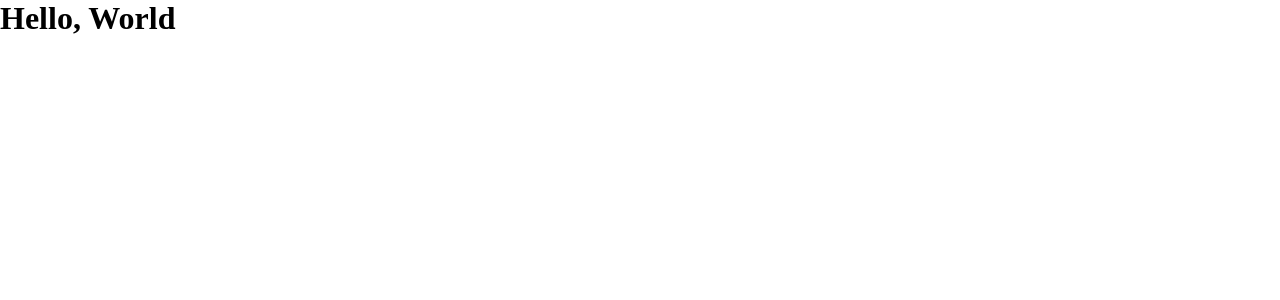
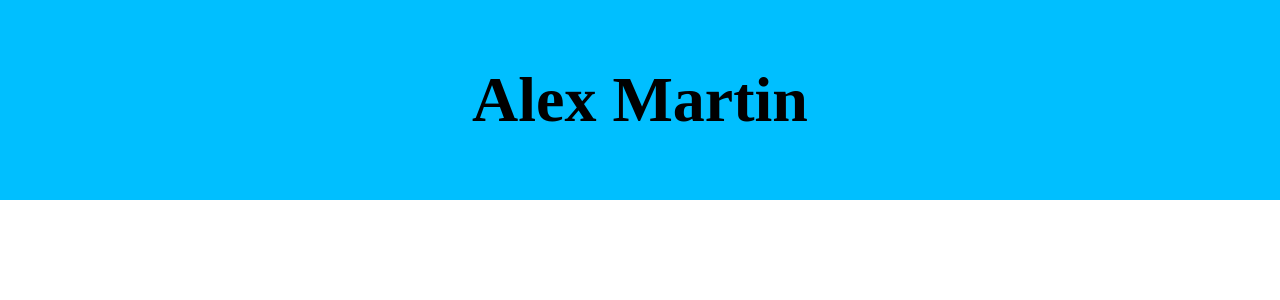
Before and after one commit to SharkFinPro/portfolio, a Next.js app: page / in a window 1280 px wide. Shown: the top 300 px of the page. Built offline with nearby package versions, Linux system fonts and the light colour scheme.

Commit message:
basic header

```diff
--- /dev/null
+++ b/src/app/(index)/index.module.css
@@ -0,0 +1,17 @@
+.wrapper {}
+
+.container {
+  max-width: 1200px;
+  margin-inline: auto;
+}
+
+.header {
+  background: deepskyblue;
+  display: grid;
+  place-content: center;
+  min-height: 200px;
+}
+
+.header h1 {
+  font-size: 4rem;
+}
--- a/src/app/(index)/page.tsx
+++ b/src/app/(index)/page.tsx
@@ -1,4 +1,5 @@
 import { Metadata } from "next";
+import indexStyles from "./index.module.css";
 
 export const metadata: Metadata = {
   description: "Hello, world!"
@@ -6,8 +7,12 @@ export const metadata: Metadata = {
 
 export default function Page() {
   return (
-    <div>
-      <h1>Hello, World</h1>
+    <div className={indexStyles.wrapper}>
+      <div className={indexStyles.header}>
+        <div className={indexStyles.container}>
+          <h1>Alex Martin</h1>
+        </div>
+      </div>
     </div>
   );
 }
```
